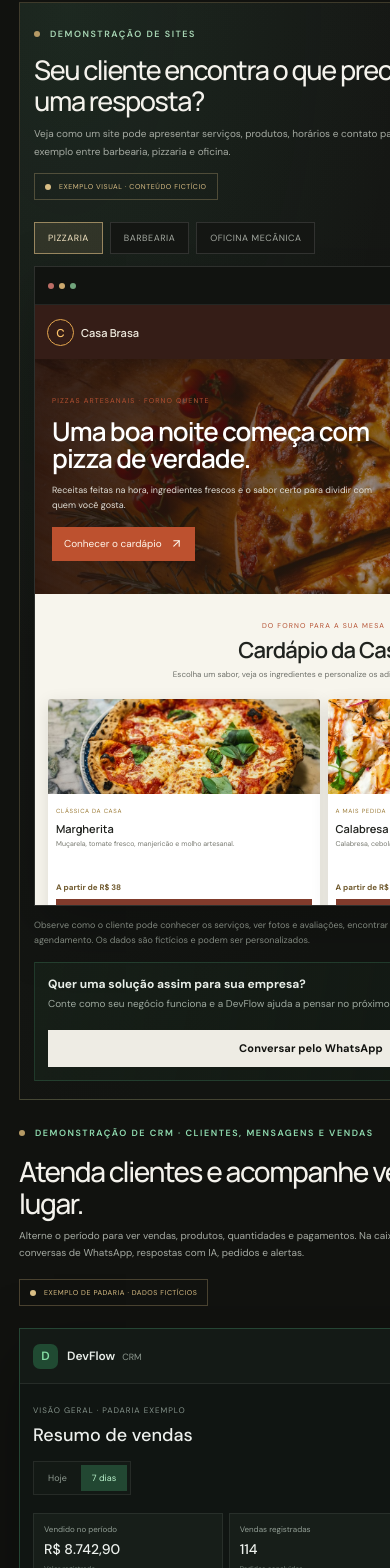
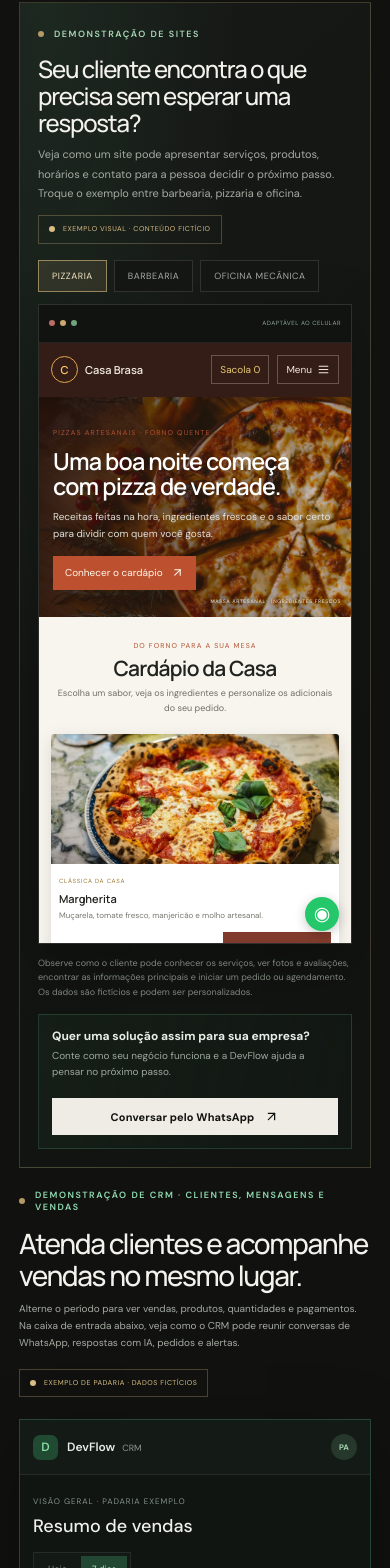
Before and after one commit to renansiqueira-dev14/dev-flow-digital, a React (Vite) app: page / in a window 390 px wide. Shown: the part 1957-3525 px from the top of the page. Built offline with nearby package versions, Linux system fonts and the light colour scheme.

Commit message:
Fix mobile service demos layout

```diff
--- a/src/styles.css
+++ b/src/styles.css
@@ -349,3 +349,60 @@ html,body{overflow-x:clip}
 @media (min-width:901px){
   .services-preview .service-grid{grid-template-columns:repeat(3,minmax(0,1fr))}
 }
+/* Keep the site preview readable inside narrow phone screens. */
+.home-service-demos,.home-service-demos>*,.service-demo-section,.service-demo,.site-demo-window,.classic-demo-site{box-sizing:border-box;min-width:0;max-width:100%}
+.home-service-demos,.service-demo-section{width:100%}
+.site-demo-window{overflow:hidden}
+.classic-demo-site{container-type:inline-size;overflow-x:hidden}
+@media(max-width:760px){
+ .service-demo{width:100%;padding:18px}
+ .service-demo-heading{align-items:flex-start;flex-direction:column;gap:12px;margin-bottom:16px}
+ .service-demo-heading>div{width:100%;max-width:none;min-width:0}
+ .service-demo-heading h2{font-size:clamp(24px,6vw,34px);overflow-wrap:anywhere}
+ .service-demo-heading p{width:100%;max-width:100%;font-size:11px;overflow-wrap:anywhere}
+ .demo-disclaimer{max-width:100%;white-space:normal;line-height:1.5}
+ .demo-picker{max-width:100%}
+ .demo-picker button{min-width:0;max-width:100%;white-space:normal}
+ .demo-browserbar{min-width:0;grid-template-columns:1fr auto;padding-inline:10px}
+ .demo-browserbar>span:nth-child(2){display:none}
+ .site-live-preview,.site-live-preview iframe{width:100%;min-width:0;max-width:100%}
+}
+@container (max-width:700px){
+ .classic-site-header{height:auto;min-height:54px;padding:8px 12px;gap:8px}
+ .classic-site-brand{font-size:11px}
+ .classic-site-nav{display:none;position:absolute;left:0;right:0;top:100%;padding:10px 12px;flex-direction:column;align-items:stretch;gap:0;background:#101512;box-shadow:0 8px 12px #0004}
+ .classic-site-nav.is-open{display:flex}
+ .classic-site-nav a{padding:9px 10px;border-bottom:1px solid rgba(255,255,255,.08)}
+ .classic-menu-toggle{display:flex}
+ .classic-site-hero{height:220px;min-height:220px;padding:18px 14px}
+ .classic-site-hero>div{width:100%;max-width:100%}
+ .classic-site-hero h2{max-width:100%;font-size:clamp(22px,6vw,28px);overflow-wrap:anywhere}
+ .classic-site-hero p{max-width:100%;font-size:10px}
+ .classic-hero-caption{right:10px;max-width:52%;font-size:5px;text-align:right}
+ .classic-site-services,.classic-site-reviews,.classic-site-contact{padding:20px 12px 23px}
+ .classic-section-intro{width:100%;max-width:100%}
+ .classic-section-intro h3{font-size:21px;overflow-wrap:anywhere}
+ .classic-section-intro>p{max-width:100%;font-size:9px}
+ .classic-service-grid{grid-template-columns:repeat(2,minmax(0,1fr));gap:8px}
+ .classic-service-card{min-width:0}
+ .classic-service-info{padding:8px}
+ .classic-service-info>strong{font-size:11px;overflow-wrap:anywhere}
+ .classic-service-info>p{min-height:0;font-size:8px}
+ .classic-service-info>div{align-items:stretch;flex-direction:column;gap:7px}
+ .classic-service-info button{width:100%;min-height:31px;font-size:8px}
+ .classic-review-grid{grid-template-columns:1fr;gap:8px}
+ .classic-review-grid article p{min-height:0}
+ .classic-contact-grid{grid-template-columns:1fr;gap:9px}
+ .classic-contact-grid article{min-width:0;grid-template-columns:34% minmax(0,1fr)}
+ .classic-contact-grid article>div{min-width:0;padding:9px}
+ .classic-contact-grid article strong{font-size:11px;overflow-wrap:anywhere}
+ .classic-contact-grid article p{font-size:8px}
+ .classic-site-map{grid-template-columns:minmax(0,1fr);gap:10px;padding:16px}
+ .classic-site-footer{padding:13px;flex-wrap:wrap}
+}
+@container (max-width:440px){
+ .classic-service-grid{grid-template-columns:minmax(0,1fr)}
+ .classic-service-card>img{height:130px}
+ .classic-service-info>div{flex-direction:row;align-items:center}
+ .classic-service-info button{width:auto;min-height:30px}
+}
```
